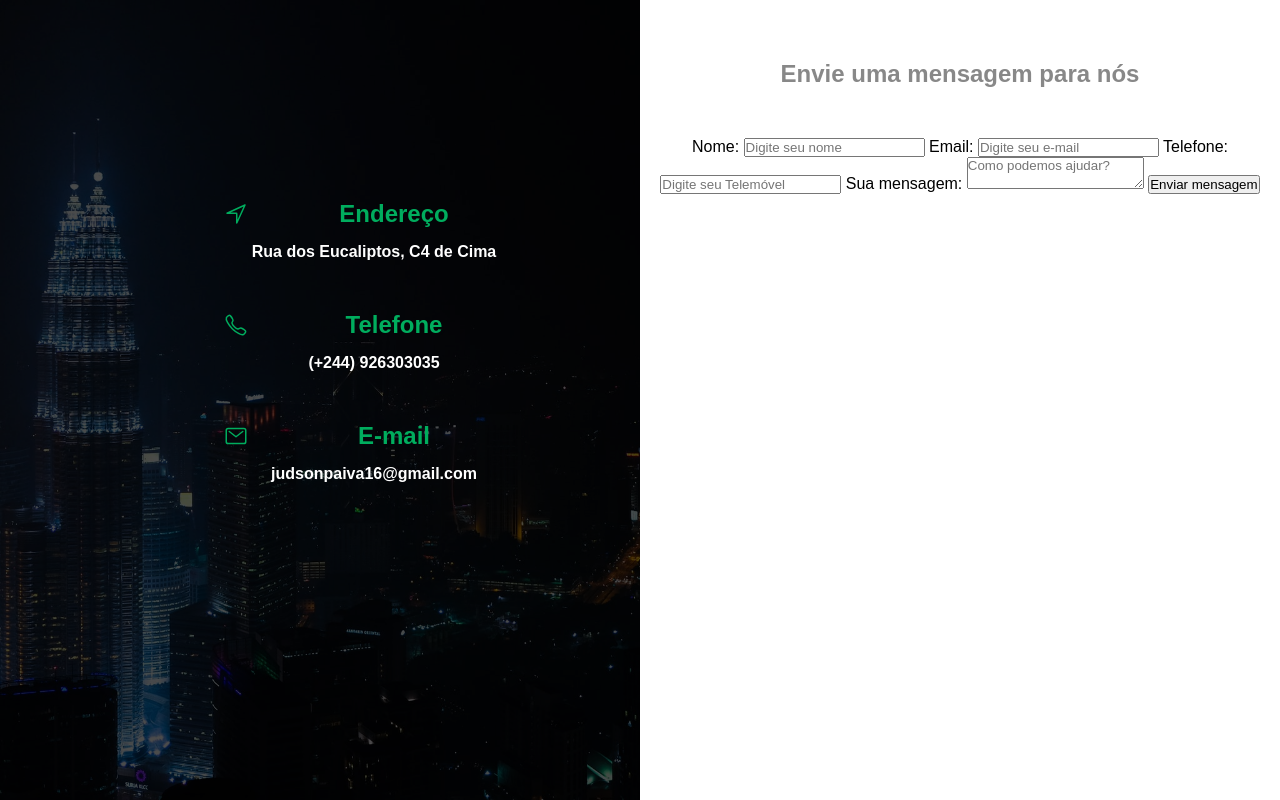
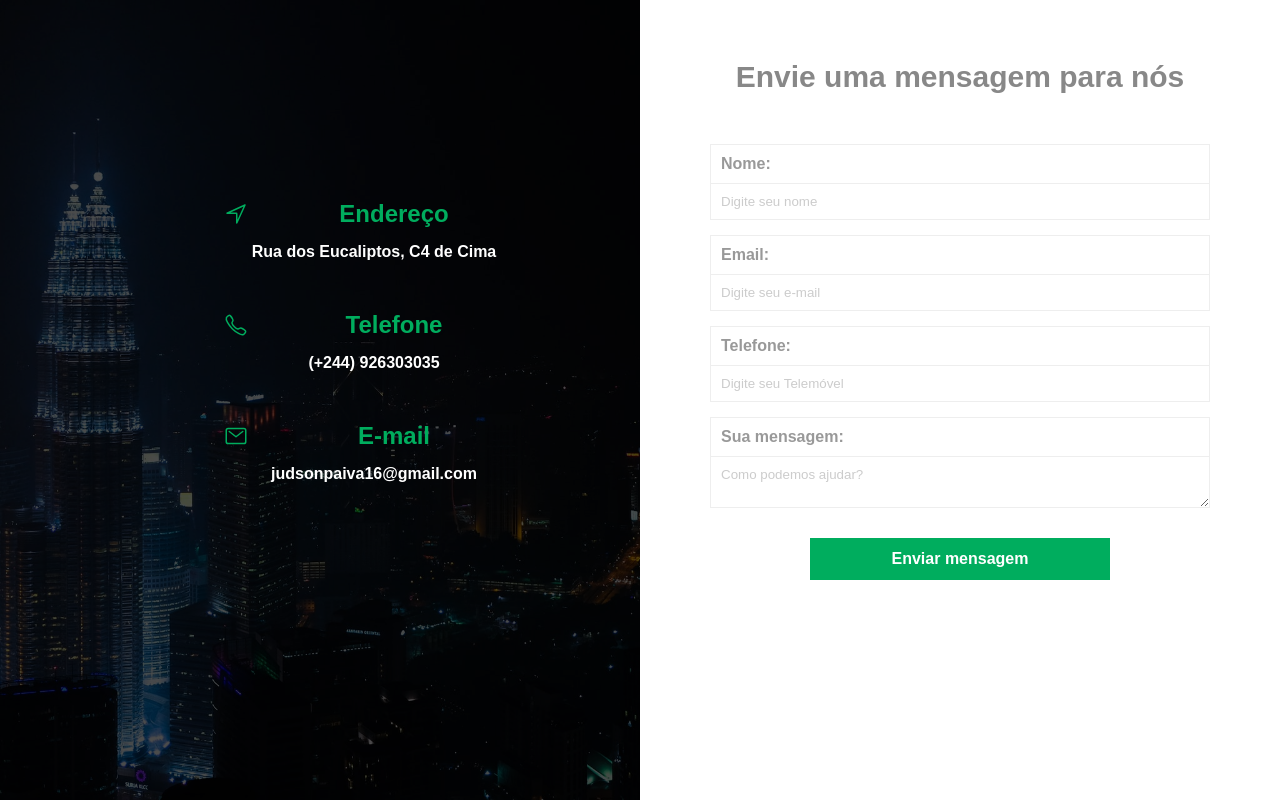
Before and after one commit to PaivaJudson/overview-php-matheus, a PHP site: page / in a window 1280 px wide. Run offline with PHP 8.4, Linux system fonts and the light colour scheme.

Commit message:
projecto - css estilizando final desktop

```diff
--- a/Projecto/css/styles.css
+++ b/Projecto/css/styles.css
@@ -59,10 +59,58 @@
 
 #form-container{
     padding-top: 60px;
+    text-align: center;
 }
 
 #form-container h2{
     color: #888;
     margin-bottom: 50px;
-    font-size-adjust: 30px;
+    font-size: 30px;
 }
+
+#contact-form{
+    width: 500px;
+    margin-left: auto;
+    margin-right: auto;
+    text-align: left;
+}
+
+#contact-form input, #contact-form label, #contact-form textarea{
+    display: block;
+    padding: 10px;
+    border: 1px solid #EEE;
+    width: 100%;
+    color: #AAA;
+}
+
+#contact-form label{
+    color: #999;
+    font-weight: bold;
+    border-bottom: none;
+}
+
+#contact-form input {
+    margin-bottom: 15px;
+}
+
+#contact-form input::placeholder, #contact-form textarea::placeholder{
+    color: #CCC;
+}
+
+#contact-form input[type="submit"] {
+    background-color: #00AD5E;
+    color: #FFF;
+    font-size: 16px;
+    font-weight: bold;
+    cursor: pointer;
+    width: 300px;
+    margin: 30px auto;
+    border: 2px solid transparent;
+    transition: .5s;
+}
+
+#contact-form input[type="submit"]:hover{
+    border-color: #00AD5E;
+    color: #00AD5E;
+    background-color: #FFF;
+}
--- a/Projecto/index.html
+++ b/Projecto/index.html
@@ -24,7 +24,7 @@
 
         <div id="form-container">
             <h2>Envie uma mensagem para nós</h2>
-            <form>
+            <form id="contact-form">
                 <label for="name">Nome:</label>
                 <input type="text" name="name" placeholder="Digite seu nome">
 
@@ -36,7 +36,7 @@
 
                 <label for="msg">Sua mensagem:</label>
                 <textarea name="msg" placeholder="Como podemos ajudar?"></textarea>
-                <input type="button" value="Enviar mensagem">
+                <input type="submit" value="Enviar mensagem">
             </form>
         </div>
     </div>
```
